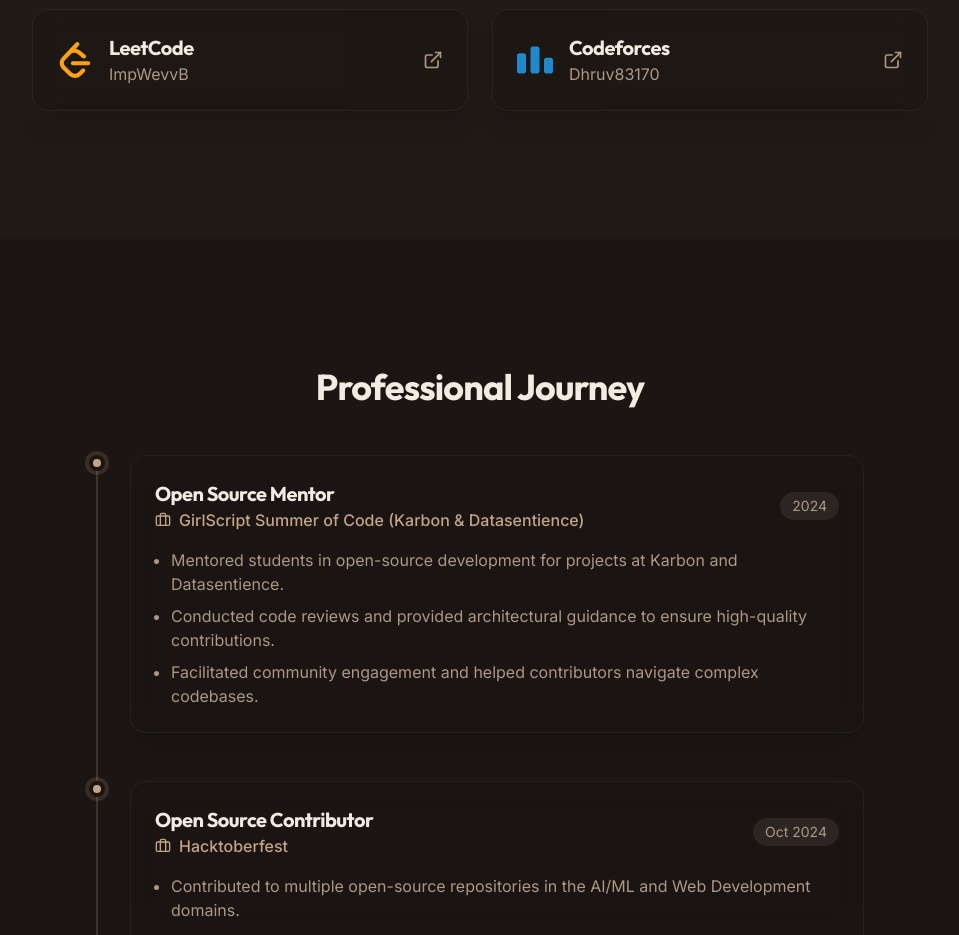
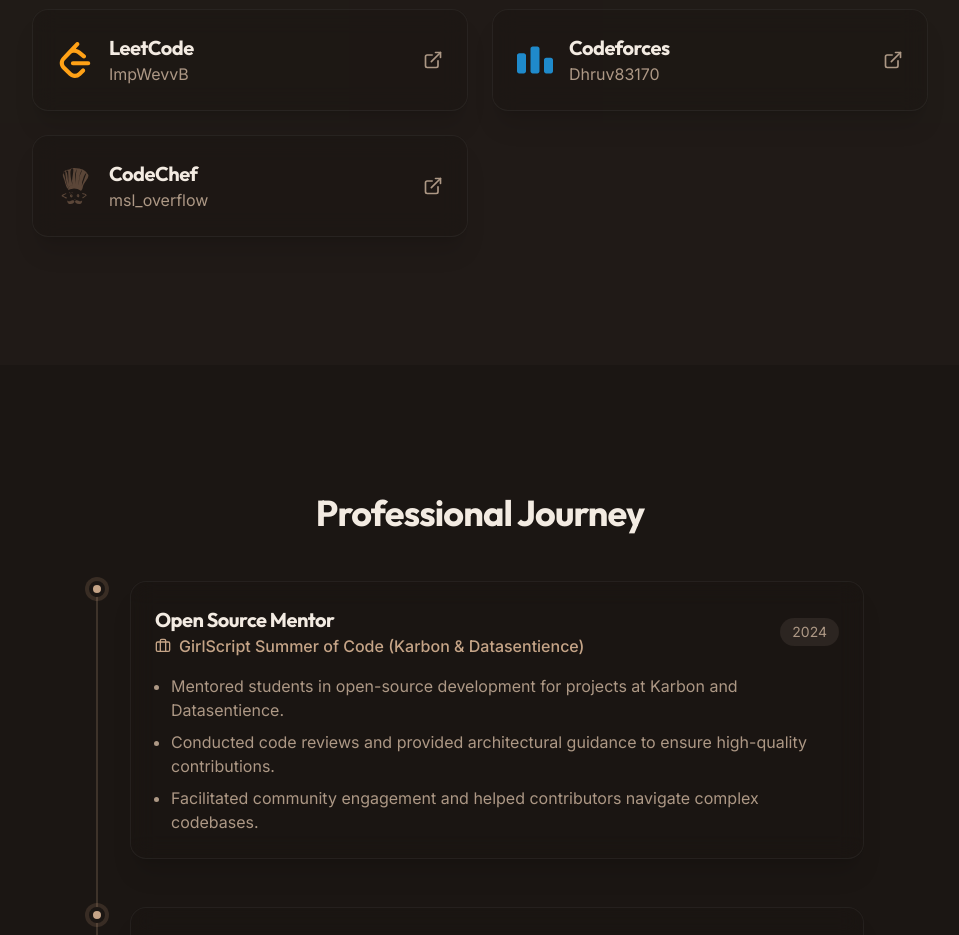
Before and after one commit to dhruvv1101/portfolio, a React (Vite) app: page / in a window 1280 px wide. Shown: the part 3180-4115 px from the top of the page, without its empty margins (160-1119 px from the left). Built offline with nearby package versions, Linux system fonts and the light colour scheme; a web font is replaced by a local one.

Commit message:
Add Codechef

```diff
--- a/src/components/CodingProfiles.tsx
+++ b/src/components/CodingProfiles.tsx
@@ -1,5 +1,5 @@
 import { Section } from "./Section";
-import { SiLeetcode, SiCodeforces } from "react-icons/si";
+import { SiLeetcode, SiCodeforces,SiCodechef } from "react-icons/si";
 import { ExternalLink } from "lucide-react";
 
 export function CodingProfiles() {
@@ -18,6 +18,14 @@
       color: "text-[#1F8ACB]",
       label: "Dhruv83170",
     },
+    {
+      name: "CodeChef",
+      url: "https://www.codechef.com/users/msl_overflow",
+      icon: SiCodechef,
+      color: "text-[#5B4638]", // CodeChef brown tone
+      label: "msl_overflow",
+    },
+
   ];
 
   return (
```
